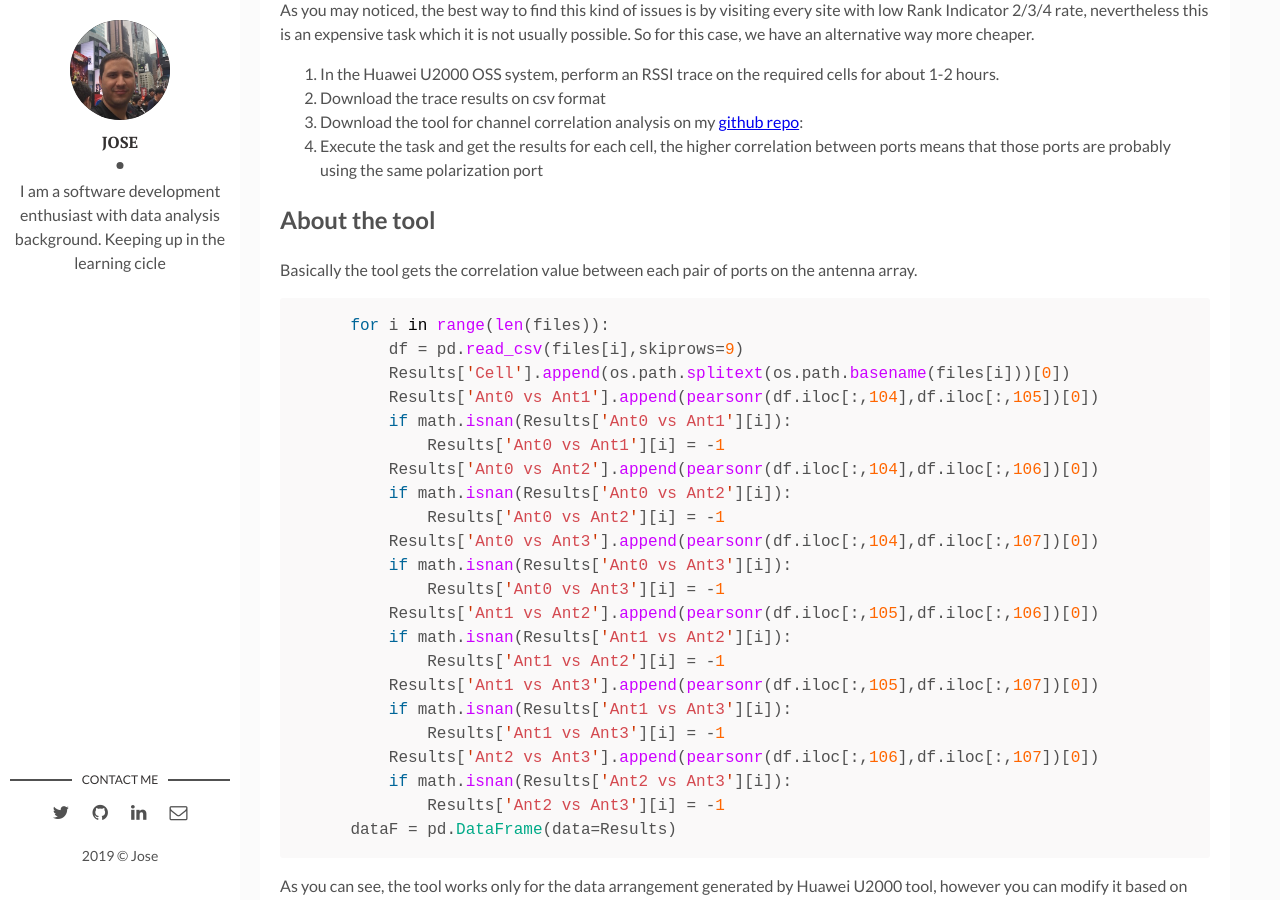
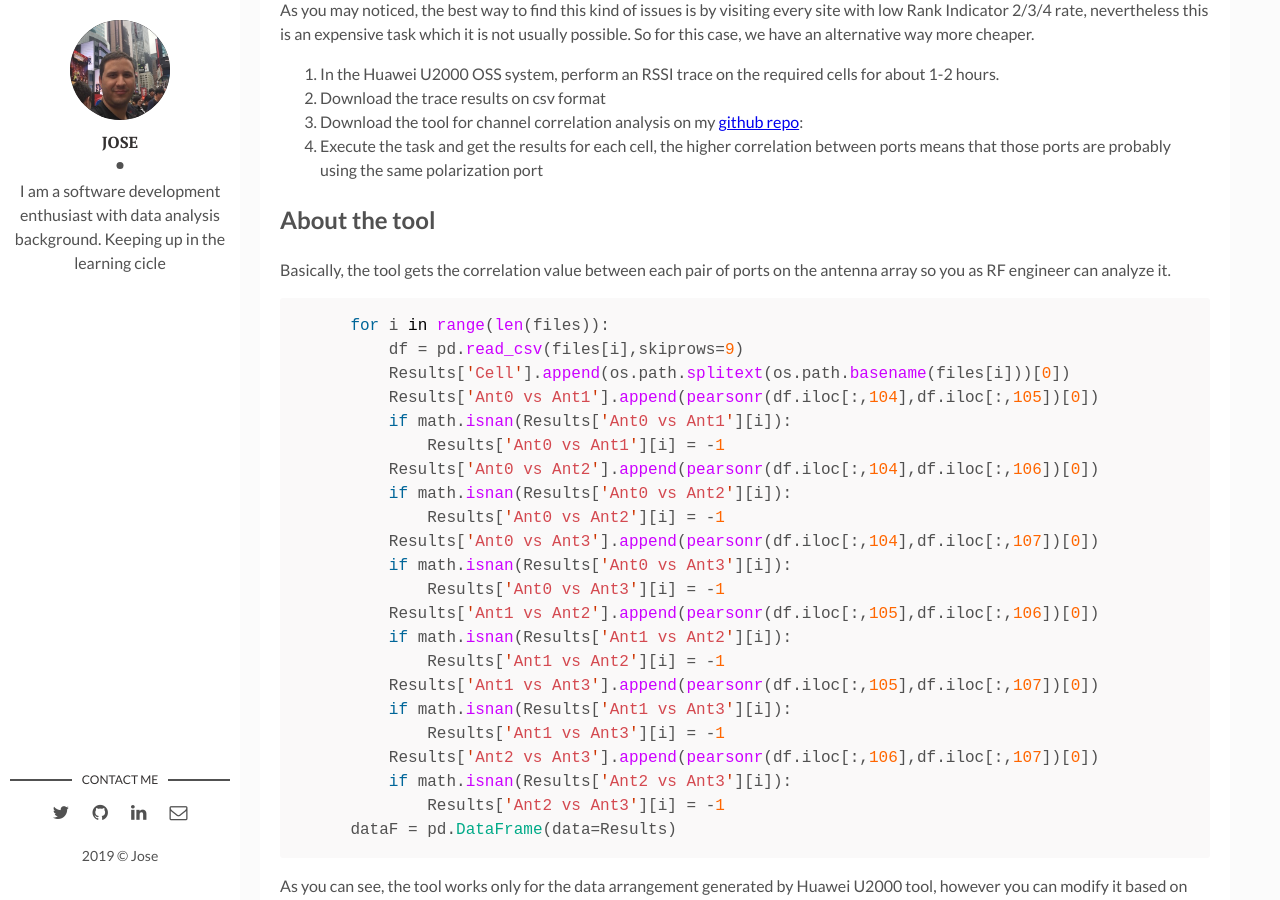
Before and after one commit to joch182/joch182.github.io, a Jekyll site: the page built from _posts/2019-11-07-lte-channel-correlation-analysis-rssi-trace-huawei-u2000.markdown, in a window 1280 px wide and 900 px high, scrolled down 1865 px. Built offline with Jekyll 4.4.1, drawn with Linux system fonts in a browser that asks for light colours; comment, search, counter and statistics services are not loaded.

Commit message:
Post grammar corrections

```diff
--- a/_posts/2019-11-07-lte-channel-correlation-analysis-rssi-trace-huawei-u2000.markdown
+++ b/_posts/2019-11-07-lte-channel-correlation-analysis-rssi-trace-huawei-u2000.markdown
@@ -29,7 +29,7 @@ As you may noticed, the best way to find this kind of issues is by visiting ever
 
 ## About the tool
 
-Basically the tool gets the correlation value between each pair of ports on the antenna array.
+Basically, the tool gets the correlation value between each pair of ports on the antenna array so you as RF engineer can analyze it.
 
 {% highlight python %}
     for i in range(len(files)):
```
